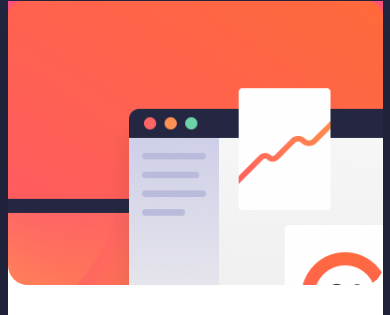
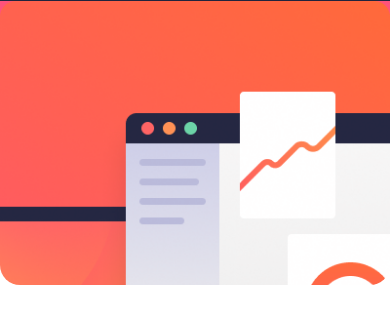
Before and after one commit to ghuchumeliandria/Lecture-14-Homework--HTML--CSS--JS-, a plain HTML site: page index.html in a window 390 px wide. Shown: the top 315 px of the page. Drawn offline with Linux system fonts and the light colour scheme.

Commit message:
media-change

```diff
--- a/pages/scnd-page.css
+++ b/pages/scnd-page.css
@@ -78,9 +78,9 @@ body {
 
 /* RESPONSIVE */
 
-@media(max-width: 555px){
+@media(max-width: 555px) and (min-width: 375px){
     .main-container{
-        width: 375px;
+        width: 100%;
         height: auto;
         padding: 149px 0 24px;
         border-radius: 0;
--- a/style.css
+++ b/style.css
@@ -141,10 +141,10 @@ form {
 
 /* RESPONSIVE */
 
-@media (max-width: 950px){
+@media (max-width: 950px) and (min-width: 375px){
    .main-container{
     flex-direction: column-reverse;
-    width: 375px;
+    width: 100%;
     height: auto;
     gap: 40px;
     padding: 0;
```
